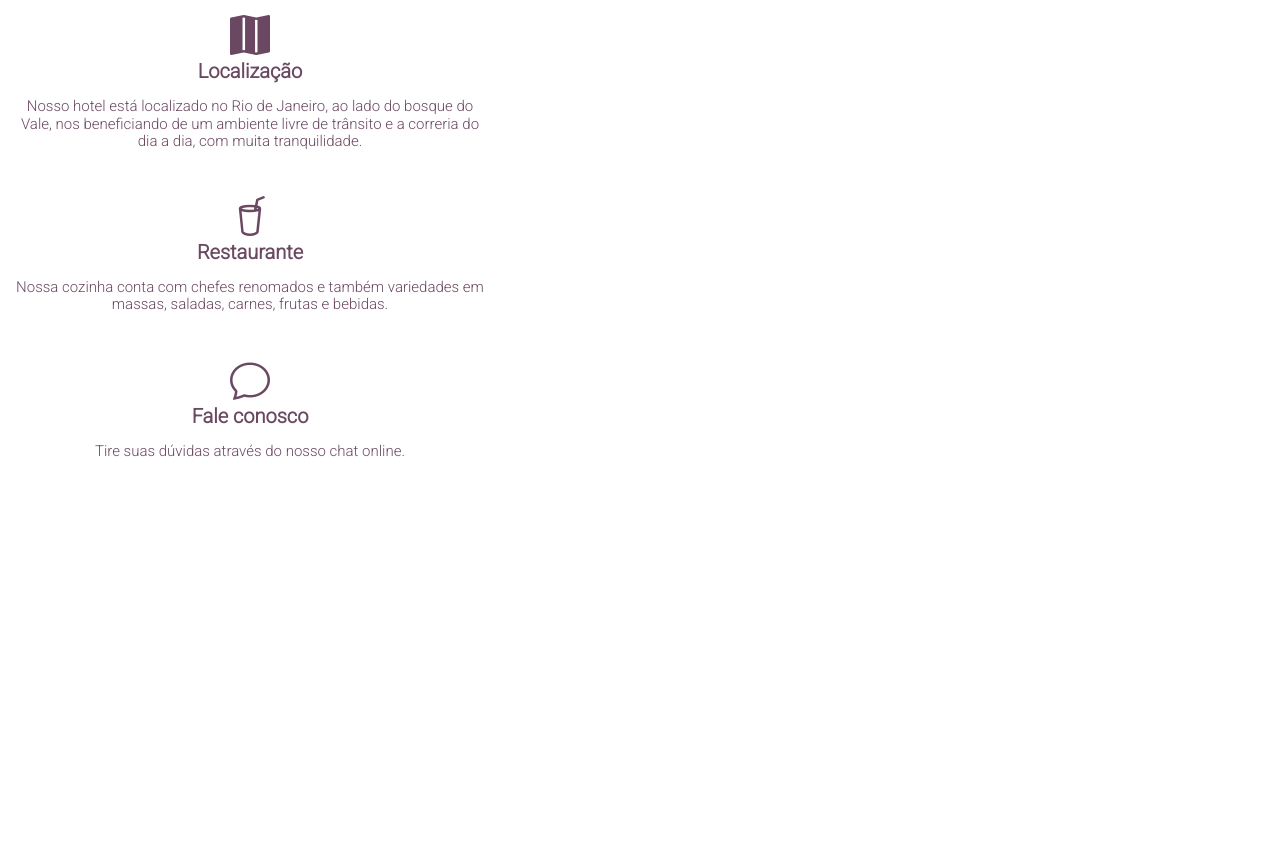
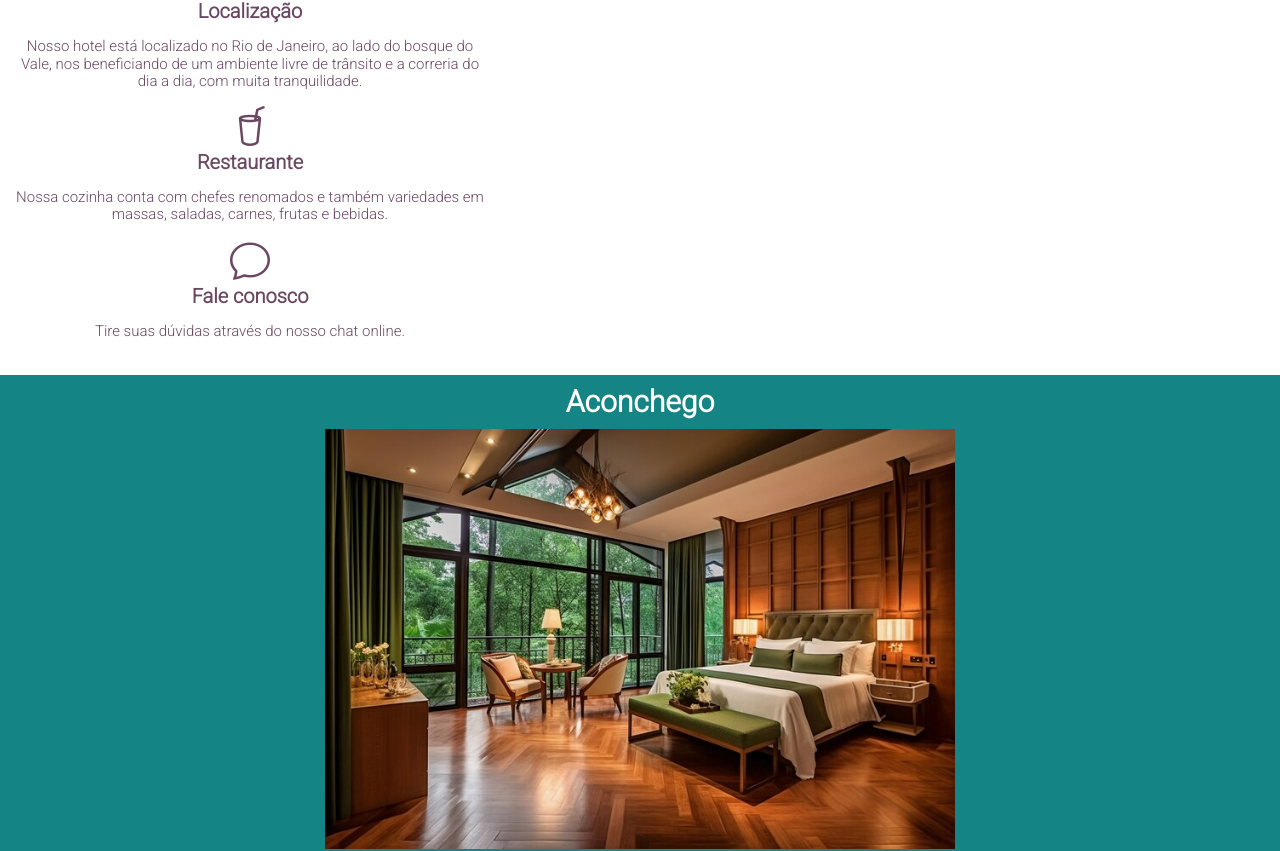
Before and after one commit to lorenamucheniski/web-frontEnd, a plain HTML site: page projeto9/index.html in a window 1280 px wide. Shown: the part 1131-1982 px from the top of the page. Before the commit the page ends 1606 px from the top, so only its background shows below. Drawn offline with nearby package versions, Linux system fonts and the light colour scheme.

Commit message:
feat: adicionando imagens

```diff
--- a/projeto9/css/main.css
+++ b/projeto9/css/main.css
@@ -59,20 +59,18 @@
 }
 
 .top_div {
+    height: 31.25em;
     text-align: center;
-    padding: 1em;
     display: flex;
     flex-direction: column;
     align-items: center;
-    justify-content: center;
+    justify-content: space-evenly;
     color: var(--cor1);
-    margin-bottom: 2em;
 
 }
 
 .top_div h2 {
     font-size: 2.5em;
-    padding-top: 1em;
 }
 
 .top_div a {
@@ -82,7 +80,6 @@
     background-color: var(--cor4);
     color: white;
     padding: .5em 1.5em;
-    margin-top: 3em;
     font-size: 1.5em;
 }
 
@@ -99,7 +96,6 @@
     display: flex;
     flex-direction: column;
     align-items: center;
-    padding-top: 3em;
     color: var(--cor1);
     flex-grow: 1;
 }
@@ -118,7 +114,33 @@ main {
     display: flex;
     flex-direction: column;
     align-items: center;
-    margin: 0 auto;
+    margin: 2em auto;
+}
+
+.container_suites {
+    display: flex;
+    flex-direction: column;
+    align-items: center;
+    gap: 2em;
+    background-color: var(--cor4);
+    padding: 1em 0;
+    color: white;
+
+}
+
+.suites {
+    max-width: 65em;
+    text-align: center;
+
+}
+
+.suites img {
+    width: 100%;
+    padding: 1em;
+}
+
+.suites h3 {
+    font-size: 3em;
 }
 
 @media screen and (min-width: 46.875em) {
@@ -159,13 +181,20 @@ main {
     main {
         flex-direction: row;
         flex-wrap: wrap;
-        justify-content: center;
-        gap: 5em;
+        justify-content: space-around;
     }
 
     .top_div {
         height: 70em;
     }
 
+    .top_div h2 {
+        font-size: 3em;
+    }
+
+    .top_div a {
+        font-size: 2em;
+    }
+
 
 }
--- a/projeto9/index.html
+++ b/projeto9/index.html
@@ -71,6 +71,21 @@
             </p>
         </section>
     </main>
+
+    <section class="container_suites">
+        <div class="suites">
+            <h3>Aconchego</h3>
+            <img src="img/suite1.jpg" alt="">
+        </div>
+        <div class="suites">
+            <h3>Conforto</h3>
+            <img src="img/suite2.jpg" alt="">
+        </div>
+        <div class="suites">
+            <h3>Delicie-se</h3>
+            <img src="img/comida1.jpg" alt="">
+        </div>
+    </section>
 </body>
 
 </html>
```
Also changed, not shown: projeto9/img/comida1.jpg (added).
